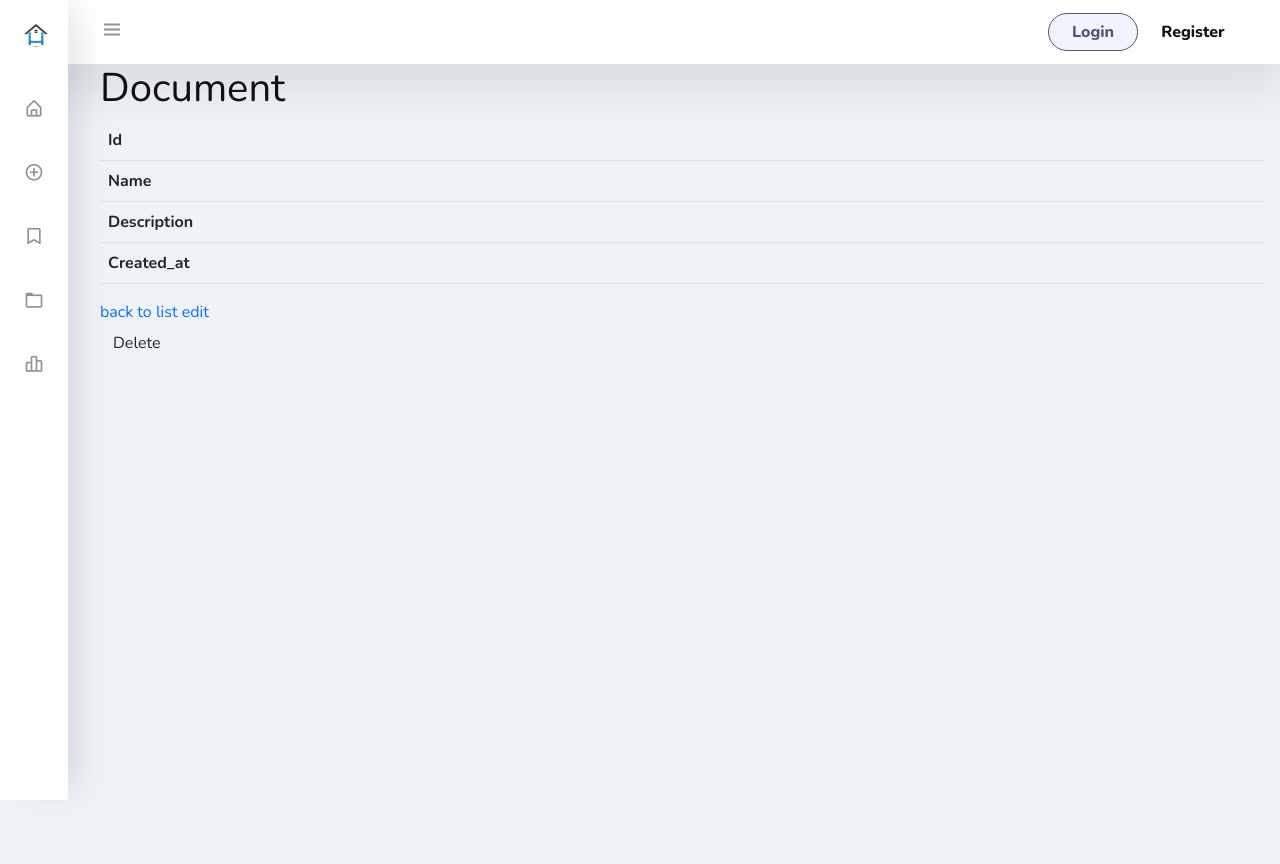
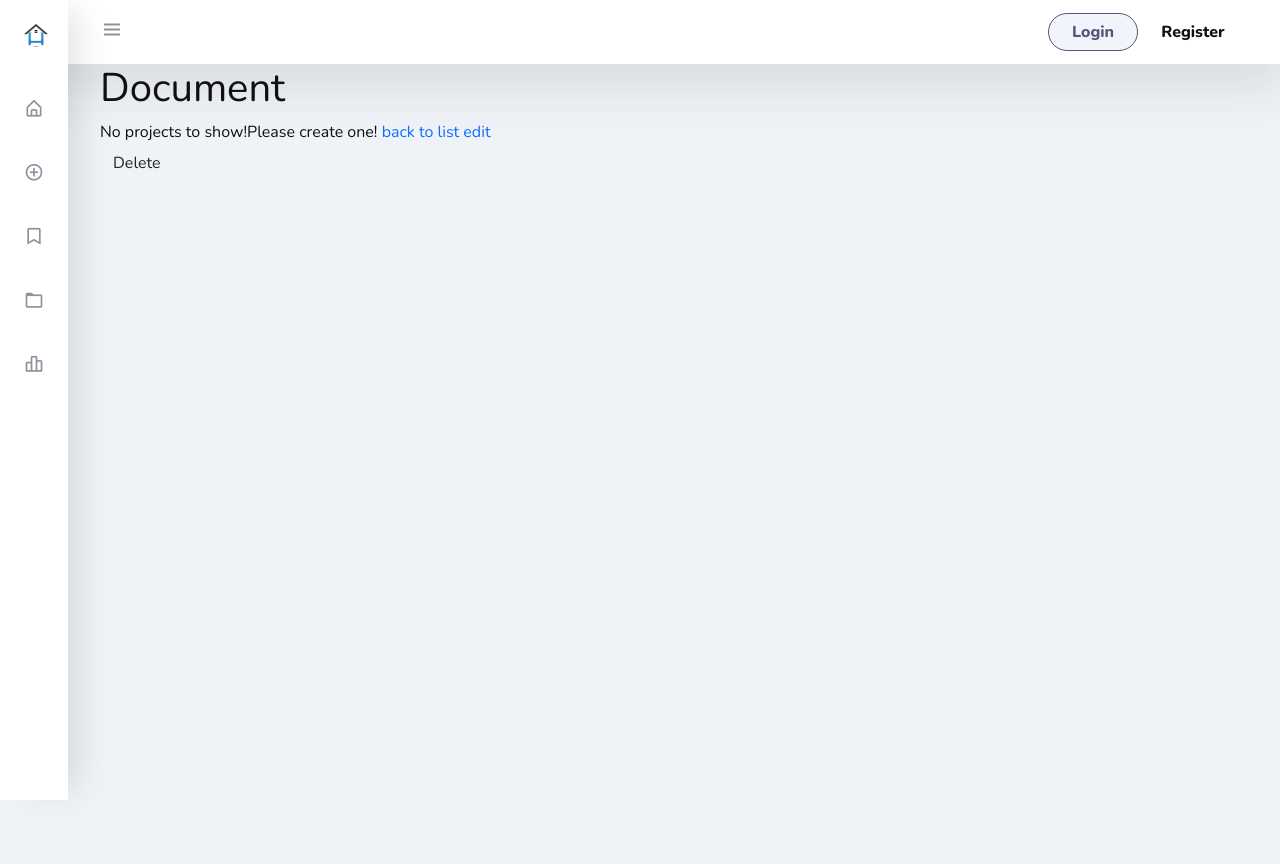
Before and after one commit to MihaiNicolae1/HouseBook, a Symfony app: template templates/document/show.html.twig in a window 1280 px wide. Run offline with Twig, Linux system fonts and the light colour scheme; the template is opened without the code that fills it, so the values that code supplies are empty; some libraries are stand-ins or nearby versions.

Commit message:
multiple features included

```diff
--- a/src/Controller/CostController.php
+++ b/src/Controller/CostController.php
@@ -112,7 +112,7 @@ class CostController extends AbstractController
             $entityManager->persist($cost);
             $entityManager->flush();
 
-            return $this->redirectToRoute('cost_index', [], Response::HTTP_SEE_OTHER);
+            return $this->redirectToRoute('project_show', ['slug'=>$request->get('slug')], Response::HTTP_SEE_OTHER);
         }
 
         return $this->renderForm('cost/new.html.twig', [
--- a/templates/base.html.twig
+++ b/templates/base.html.twig
@@ -54,7 +54,7 @@
             <div class="nav_list">
                 <a href="/project" class="nav_link"><i class='bx bx-home-alt nav_icon'></i><span class="nav_name">Projects</span> </a>
                 <a href="/project/new" class="nav_link"> <i class="bx bx-plus-circle nav_icon"></i> <span class="nav_name">Create project</span> </a>
-                <a href="#" class="nav_link"> <i class="bx bx-bookmark nav_icon"></i> <span class="nav_name">Bookmark</span> </a> <a href="#" class="nav_link"> <i class="bx bx-folder nav_icon"></i> <span class="nav_name">Files</span> </a>
+                <a href="#" class="nav_link"> <i class="bx bx-bookmark nav_icon"></i> <span class="nav_name">Bookmark</span> </a> <a href="/document" class="nav_link"> <i class="bx bx-folder nav_icon"></i> <span class="nav_name">Files</span> </a>
                 <a href="#" class="nav_link"> <i class="bx bx-bar-chart-alt-2 nav_icon"></i> <span class="nav_name">Stats</span> </a>
             </div>
         </div>
--- a/templates/document/show.html.twig
+++ b/templates/document/show.html.twig
@@ -5,6 +5,7 @@
 {% block body %}
     <h1>Document</h1>
 
+    {% for document in app.user.documents %}
     <table class="table">
         <tbody>
             <tr>
@@ -25,6 +26,11 @@
             </tr>
         </tbody>
     </table>
+        {% else %}
+            <tr>
+                <td colspan="3">No projects to show!Please create one!</td>
+            </tr>
+        {% endfor %}
 
     <a href="{{ path('document_index') }}">back to list</a>
 
```
